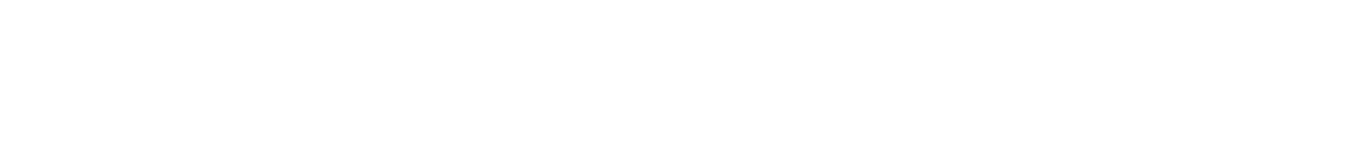
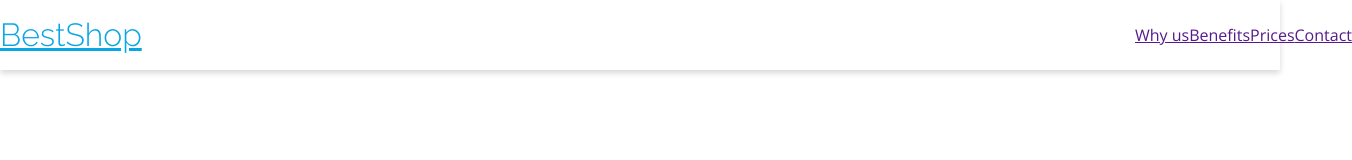
Before and after one commit to knapora/BestShop, a plain HTML site: page BestShop/index.html in a window 1280 px wide. Shown: the whole page, 1352 px wide, since content can reach past the window. Drawn offline with nearby package versions, Linux system fonts and the light colour scheme.

Commit message:
added nav and 1st part of styles

```diff
--- a/BestShop/css/style.css
+++ b/BestShop/css/style.css
@@ -0,0 +1,34 @@
+* {
+    box-sizing: border-box;
+  }
+
+  :root {
+    --font-open-sans: 'Open Sans', sans-serif;
+    --font-raleway: 'Raleway', sans-serif;
+  }
+  body {
+    font-family: var(--font-open-sans);
+  }
+  .container {
+    width: 1352px;
+    margin: 0 auto;
+  }
+  .header {
+    height: 70px;
+    box-shadow: 0 3px 6px #00000029
+  }
+  .header__container {
+    display: flex;
+    justify-content: space-between;
+    align-items: center;
+    height: 100%;
+  }
+  .header__nav {
+    display: flex;
+  }
+  .logo {
+    font-family: var(--font-raleway);
+    font-size: 2rem;
+    font-weight: 300;
+    color: #08A6E4
+  }
--- a/BestShop/index.html
+++ b/BestShop/index.html
@@ -16,5 +16,28 @@
     <link rel="stylesheet" href="css/reset.css" />
     <link rel="stylesheet" href="css/style.css" />
   </head>
-  <body></body>
+  <body>
+    <header class="header">
+        <div class="header__container container">
+          <a href="#" class="logo">BestShop</a>
+          <nav>
+            <ul class="header__nav">
+              <li class="nav__element">
+                <a href="" class="nav__link">Why us</a>
+              </li>
+              <li class="nav__element">
+                <a href="" class="nav__link">Benefits</a>
+              </li>
+              <li class="nav__element">
+                <a href="" class="nav__link">Prices</a>
+              </li>
+              <li class="nav__element">
+                <a href="" class="nav__link">Contact</a>
+              </li>
+            </ul>
+          </nav>
+        </div>
+      </header>
+
+  </body>
 </html>
```
